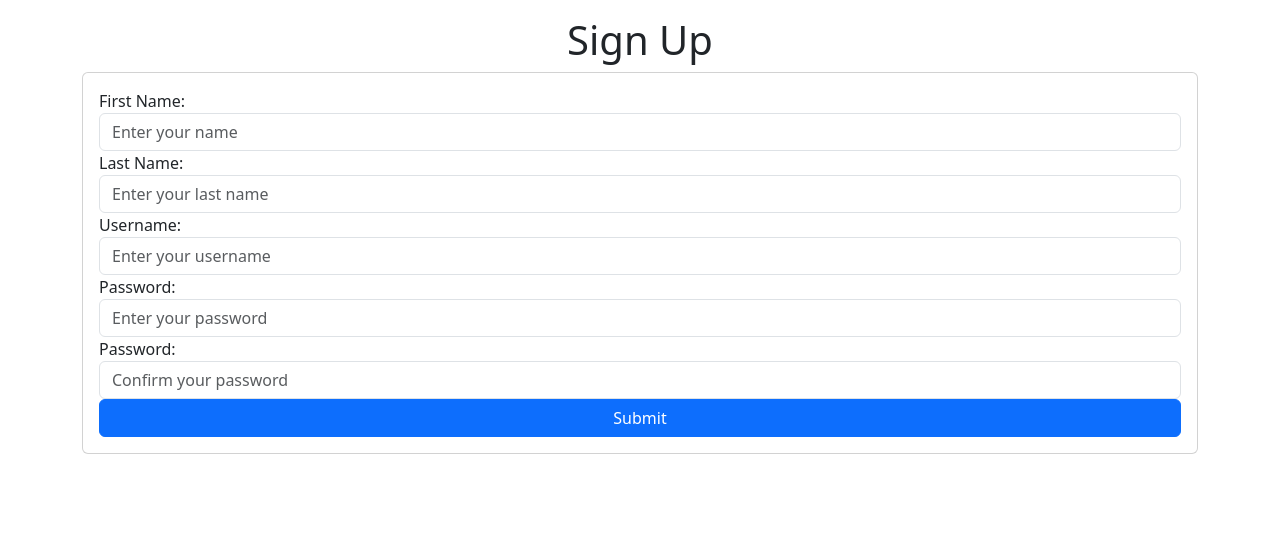
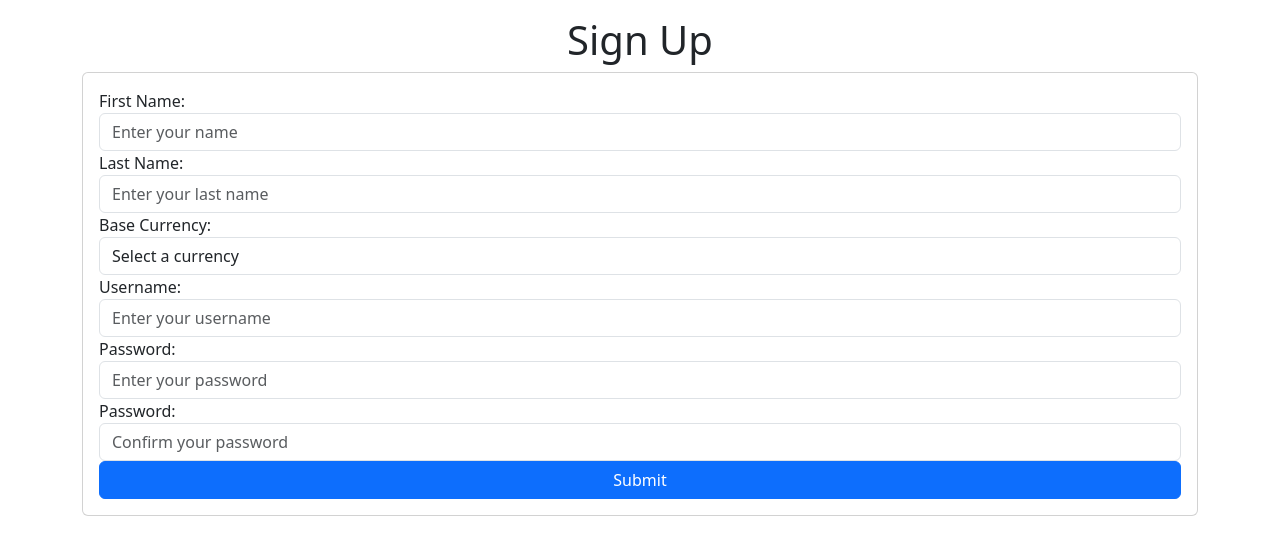
Before and after one commit to JoaquinPalacio/PocketPlanner, a Django app: page /users/signup/ in a window 1280 px wide. Shown: the part 56-611 px from the top of the page. Run offline with Django 5.2, Linux system fonts and the light colour scheme; data that the repository does not hold is empty.

Commit message:
Se agrega la seleccion de currency al formulario de sign up

```diff
--- a/users/templates/signup.html
+++ b/users/templates/signup.html
@@ -13,6 +13,16 @@
     <div class="form-group">
       <label for="last_name">Last Name:</label>
       <input type="text" class="form-control" id="last_name" placeholder="Enter your last name" name="last_name">
+    </div>
+
+    <div class="form-group">
+      <label for="currency">Base Currency:</label>
+      <select class="form-control" name="currency" , id="currency">
+        <option value="" disabled selected>Select a currency</option>
+        {% for currency in currencies %}
+        <option value="{{ currency.code }}">{{ currency.name }}</option>
+        {% endfor %}
+      </select>
     </div>
 
     <div class="form-group">
--- a/users/views.py
+++ b/users/views.py
@@ -6,21 +6,27 @@ from django.contrib import messages
 from django.db import IntegrityError
 from .forms import UpdateProfileForm
 from .models import CustomUser
+from currencies.models import Currency
 
 # Create your views here.
 
 
 def signup_user(request):
+    currencies = Currency.objects.all()
     if request.method == 'GET':
         return render(request, 'signup.html', {
-            'form': UserCreationForm()
+            'form': UserCreationForm(),
+            'currencies': currencies,
         })
     else:
         if request.POST['password1'] == request.POST['password2']:
             try:
+                selected_currency = request.POST['currency']
+                currency_obj = Currency.objects.get(code=selected_currency)
                 user = CustomUser.objects.create_user(
                     username=request.POST['username'], password=request.POST['password1'],
-                    first_name=request.POST['first_name'], last_name=request.POST['last_name'])
+                    first_name=request.POST['first_name'], last_name=request.POST['last_name'],
+                    base_currency=currency_obj)
                 user.save()
                 login(request, user)
                 return redirect('profile')
@@ -28,11 +34,13 @@ def signup_user(request):
                 messages.error(request, 'El usuario ya existe.')
                 return render(request, 'signup.html', {
                     'form': UserCreationForm(),
+                    'currencies': currencies,
                 })
         else:
             messages.error(request, 'Las contraseñas no coinciden.')
             return render(request, 'signup.html', {
                 'form': UserCreationForm(),
+                'currencies': currencies,
             })
 
 
@@ -64,7 +72,7 @@ def logout_user(request):
 
 @login_required
 def profile(request):
-    return render(request, 'profile.html')
+    return render(request, 'profile.html', {'user': request.user})
 
 
 @login_required
```
